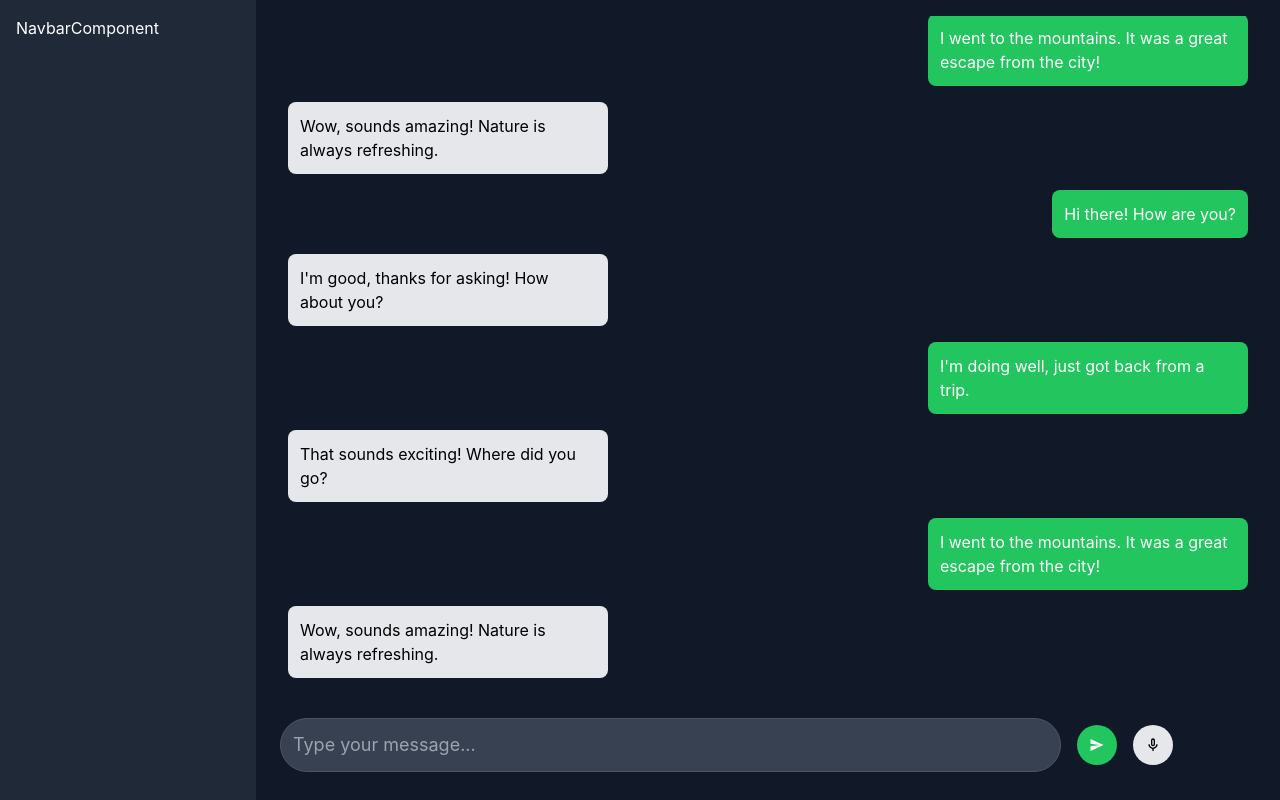
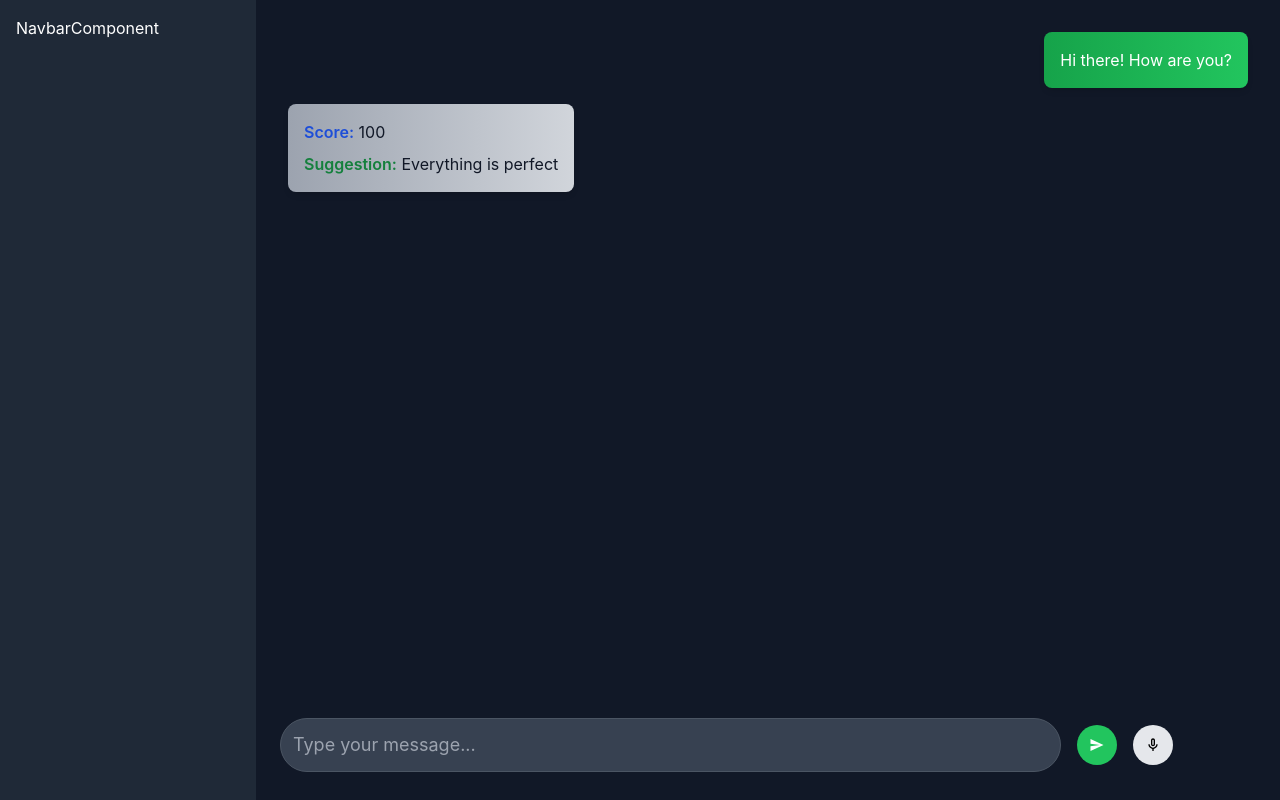
Before and after one commit to nagaraj6618/fy-code-fe, a React (Create React App) app: page / in a window 1280 px wide. Built offline with nearby package versions, Linux system fonts and the light colour scheme.

Commit message:
Added animation login and api call

```diff
--- a/package.json
+++ b/package.json
@@ -8,6 +8,7 @@
     "@testing-library/react": "^16.2.0",
     "@testing-library/user-event": "^13.5.0",
     "axios": "^1.7.9",
+    "dotenv": "^16.4.7",
     "react": "^19.0.0",
     "react-dom": "^19.0.0",
     "react-icons": "^5.4.0",
--- a/src/App.css
+++ b/src/App.css
@@ -40,3 +40,44 @@ html, body {
   background-color: #1F2937;
   border-radius: 10px;
 }
+
+.dot {
+  font-size: 2.5rem;
+  color: #4F86C6;
+  animation: ping 1.5s infinite;
+}
+
+.animation-delay-200 {
+  animation-delay: 0.2s;
+}
+
+.animation-delay-400 {
+  animation-delay: 0.4s;
+}
+
+@keyframes ping {
+  0% {
+    opacity: 0;
+  }
+  50% {
+    opacity: 1;
+  }
+  100% {
+    opacity: 0;
+  }
+}
+
+@keyframes fadeIns {
+  from {
+    opacity: 0;
+    transform: translateY(10px);
+  }
+  to {
+    opacity: 1;
+    transform: translateY(0);
+  }
+}
+
+.animate-fade-ins {
+  animation: fadeIns 0.5s ease-in-out;
+}
--- a/src/Components/ChatDesign/ChatHome.jsx
+++ b/src/Components/ChatDesign/ChatHome.jsx
@@ -4,17 +4,20 @@ import ChatRecived from '../ChatDesign/ChatRecived';
 import { MdOutlineMicNone } from "react-icons/md";
 import { PiWaveform } from "react-icons/pi";
 import { IoMdSend } from "react-icons/io";
-
+import axios from "axios";
+import {prod_model_be_url,dev_model_be_url} from "../../utils/config.js"
+import Loading from "../Loading/Loading.jsx";
+import ErrorMessage from './ErrorMessage.jsx';
 const ChatHome = () => {
     const [data, setData] = useState([
-        { request: "Hi there! How are you?", response: "I'm good, thanks for asking! How about you?" },
-        { request: "I'm doing well, just got back from a trip.", response: "That sounds exciting! Where did you go?" },
-        { request: "I went to the mountains. It was a great escape from the city!", response: "Wow, sounds amazing! Nature is always refreshing." },
-        { request: "Hi there! How are you?", response: "I'm good, thanks for asking! How about you?" },
-        { request: "I'm doing well, just got back from a trip.", response: "That sounds exciting! Where did you go?" },
-        { request: "I went to the mountains. It was a great escape from the city!", response: "Wow, sounds amazing! Nature is always refreshing." },
+        { request: "Hi there! How are you?", response: {
+         score: "100",
+         suggest: "Everything is perfect",
+         id:1
+        } },
     ]);
-
+    const [isLoading ,setIsLoading] = useState(false);
+    const [isError,setIsError] = useState(false);
     const [message, setMessage] = useState("");
     const [isRecording, setIsRecording] = useState(false);
     const recognitionRef = useRef(null);
@@ -84,16 +87,41 @@ const ChatHome = () => {
     };
 
     // Handle sending messages
-    const handleSend = (event) => {
+    const handleSend = async(event) => {
         event.preventDefault();
+        const id = data.length || 1;
+        try{
             if (message.trim()) {
                 setData((prevData) => [
                     ...prevData,
-                { request: message, response: "Thank you for the message!" }
+                    { request: message,response:{},id:id}
                 ]);
                 console.log("Message sent:", message);
                 setMessage("");
+                setIsLoading(true);
+                setIsError(false);
+                const model_be_url =  `${prod_model_be_url}/calculate_score`
+                console.log("URL: ",model_be_url)
+                // const response =  await axios.get(model_be_url);
+                const response =  await axios.post(model_be_url,{
+                   text : message
+                });
+                setIsLoading(false)
+                setData((prevData) =>
+                   prevData.map((item) =>
+                       item.id === id ? { ...item, response: response.data } : item
+                   )
+               );
+                console.log(response.data);
+
             }
+        }
+        catch(err){
+            console.log("Error");
+            setIsLoading(false);
+            setIsError(true);
+        }
+
     };
 
     // Auto-scroll to bottom on new message
@@ -111,9 +139,19 @@ const ChatHome = () => {
                 {data.map((chat, index) => (
                     <div key={index} className="message-container mb-4 opacity-100 animate-fadeIn">
                         <ChatSent message={chat.request} />
-                        <ChatRecived message={chat.response} />
+                       { chat?.response?.score &&<ChatRecived score = {chat?.response?.score}  suggestion={chat?.response?.suggest}/>}
+
                     </div>
                 ))}
+                {isLoading &&
+                 <div className='flex justify-start mb-4 '>
+                    <Loading/>
+                 </div>
+                 }
+                 {
+                    isError &&
+                    <div><ErrorMessage/></div>
+                 }
             </div>
 
             {/* Input and Send button */}
--- a/src/Components/ChatDesign/ChatRecived.jsx
+++ b/src/Components/ChatDesign/ChatRecived.jsx
@@ -1,13 +1,18 @@
-import React from 'react'
+import React from "react";
 
-const ChatRecived = ({message}) => {
+const ChatRecived = ({ message, score, suggestion }) => {
   return (
-   <div className="flex justify-start mb-4">
-   <div className="bg-gray-200 text-black p-3 rounded-lg max-w-xs">
-     <span>{message}</span>
-   </div>
- </div>
-  )
-}
+    <div className="flex justify-start mb-4 animate-fade-ins">
+      <div className="bg-gradient-to-r from-gray-400 to-gray-300 text-black p-4 rounded-lg max-w-md shadow-md">
+        <p className="text-gray-900 text-base mb-2">
+          <span className="font-semibold text-blue-700">Score:</span> {score}
+        </p>
+        <p className="text-gray-900 text-base">
+          <span className="font-semibold text-green-700">Suggestion:</span> {suggestion}
+        </p>
+      </div>
+    </div>
+  );
+};
 
-export default ChatRecived
+export default ChatRecived;
--- a/src/Components/ChatDesign/ChatSent.jsx
+++ b/src/Components/ChatDesign/ChatSent.jsx
@@ -1,13 +1,14 @@
-import React from 'react'
 
-const ChatSent = ({message}) => {
+import React from "react";
+
+const ChatSent = ({ message }) => {
   return (
-   <div className="flex justify-end mb-4">
-   <div className="bg-green-500 text-white p-3 rounded-lg max-w-xs">
-     <span>{message}</span>
-   </div>
- </div>
-  )
-}
+    <div className="flex justify-end mb-4 animate-fade-ins">
+      <div className="bg-gradient-to-r from-green-600 to-green-500 text-white p-4 rounded-lg max-w-md shadow-md break-words">
+        <p className="text-base break-words whitespace-pre-wrap">{message}</p>
+      </div>
+    </div>
+  );
+};
 
-export default ChatSent
+export default ChatSent;
--- /dev/null
+++ b/src/Components/ChatDesign/ErrorMessage.jsx
@@ -0,0 +1,13 @@
+import React from "react";
+
+const ErrorMessage = ({ message }) => {
+  return (
+    <div className="flex justify-center items-center">
+      <p className="text-red-700 text-base font-semibold animate-fade-ins">
+        {message || "An error occurred. Please try again!"}
+      </p>
+    </div>
+  );
+};
+
+export default ErrorMessage;
--- /dev/null
+++ b/src/Components/Loading/Loading.jsx
@@ -0,0 +1,13 @@
+import React from "react";
+
+const Loading = () => {
+  return (
+    <div className="flex justify-center items-center space-x-1">
+      <span className="dot animate-ping">.</span>
+      <span className="dot animate-ping animation-delay-200">.</span>
+      <span className="dot animate-ping animation-delay-400">.</span>
+    </div>
+  );
+};
+
+export default Loading;
--- /dev/null
+++ b/src/utils/config.js
@@ -0,0 +1,2 @@
+export const prod_model_be_url = "https://model-be-vptl.onrender.com/";
+export const dev_model_be_url = "http://127.0.0.1:5000";
```
Also changed, not shown: 1 other file (tests, documents, lock files or other folders). Lines whose indentation alone changed are shown as unchanged.
